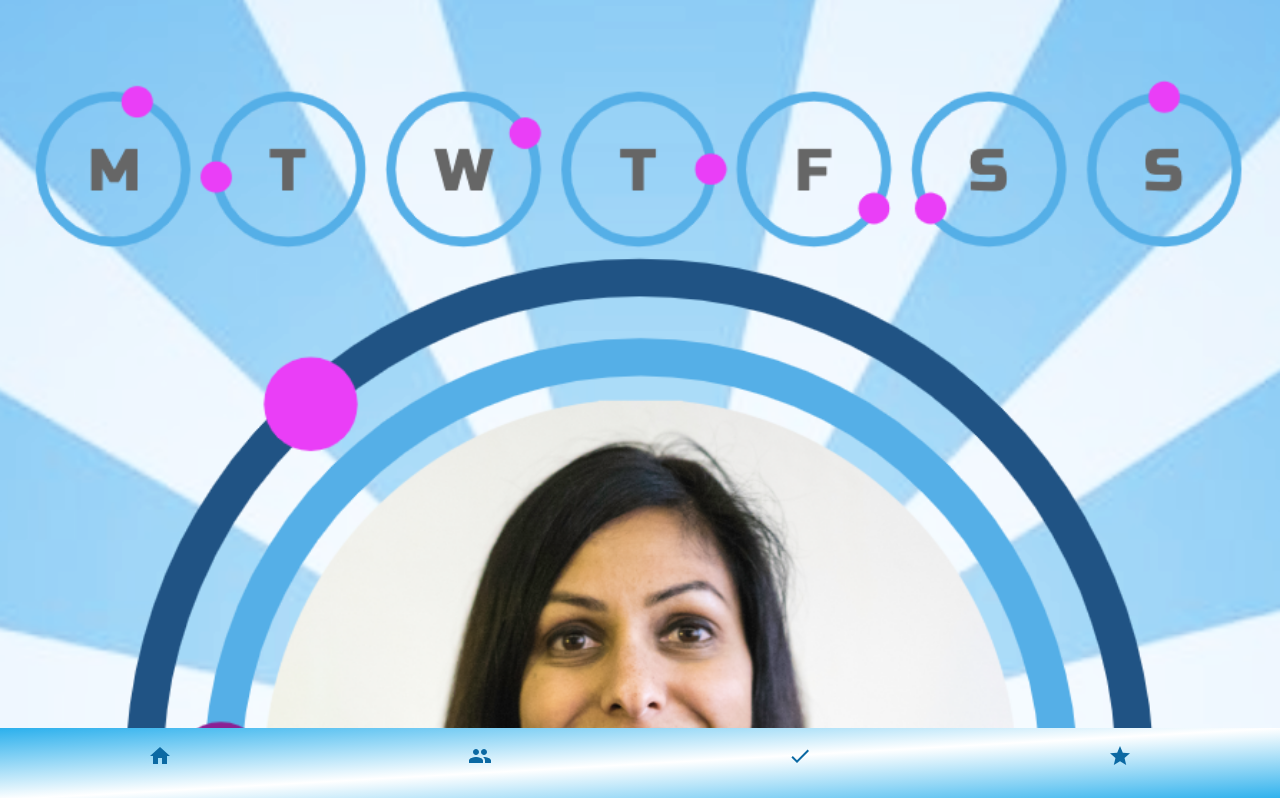
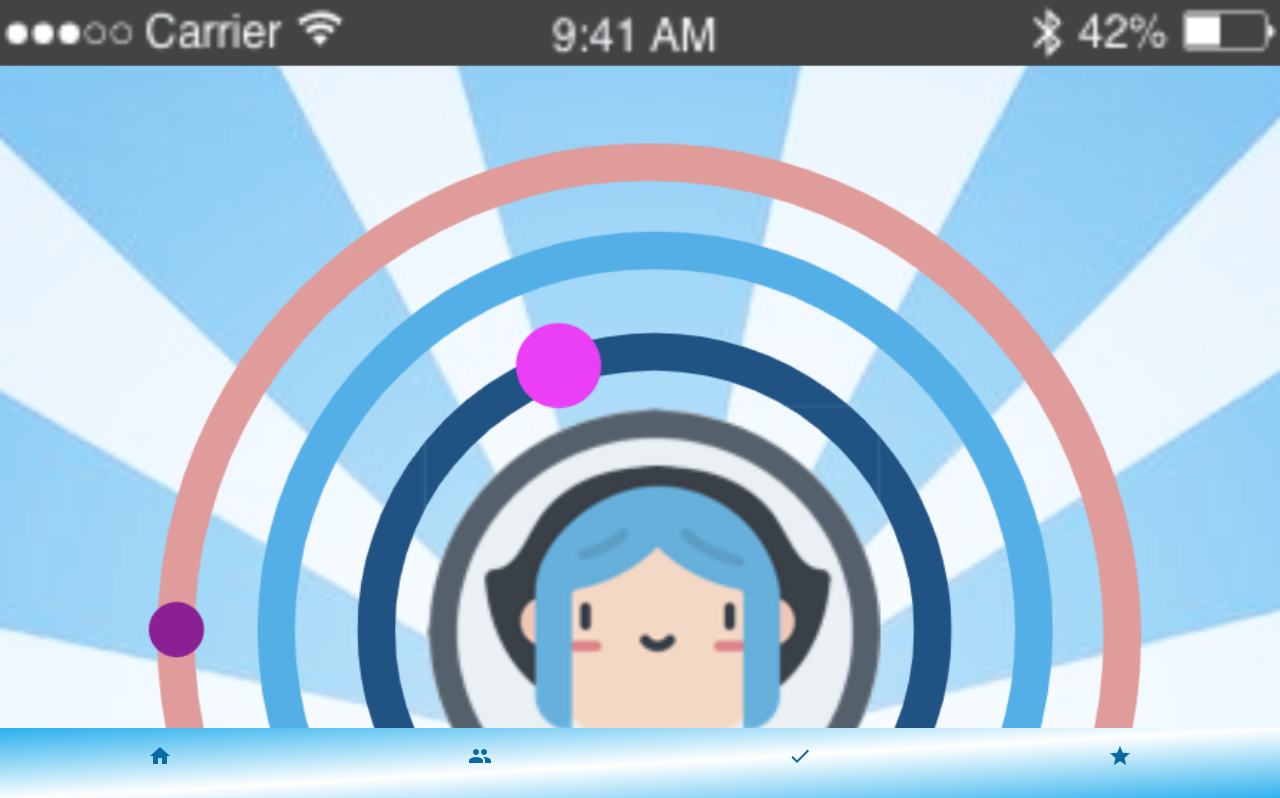
Before and after one commit to connka/accountabuddies, a React (Create React App) app: page /dashboard in a window 1280 px wide. Shown: the top 798 px of the page. Built offline with nearby package versions, Linux system fonts and the light colour scheme.

Commit message:
update dashboard background image

```diff
--- a/src/components/dashboard.js
+++ b/src/components/dashboard.js
@@ -1,12 +1,12 @@
 import React, { Component } from 'react';
 import SimpleBottomNavigation from './bottomNavigation';
-import logo from '../images/image.png';
+import DashboardImage from '../images/dashboard.png';
 
 class Dashboard extends Component {
   render() {
     return (
       <div>
-        <img src={logo} alt={'logo'} id="image" />
+        <img src={DashboardImage} alt={'logo'} id="image" />
 
         <SimpleBottomNavigation />
       </div>
```
Also changed, not shown: src/images/dashboard.png (added), src/images/image.png (deleted).
